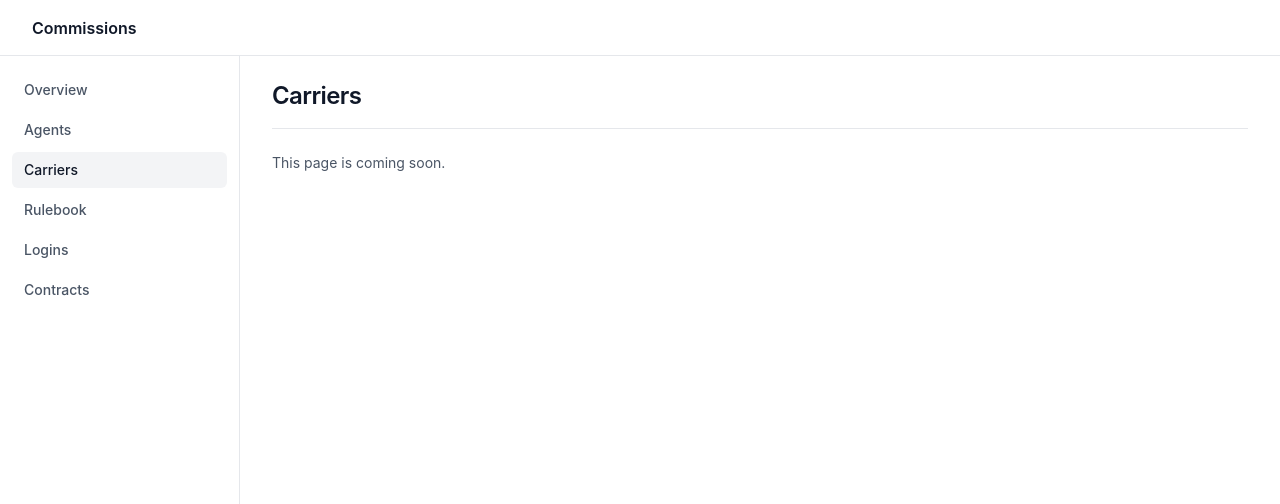
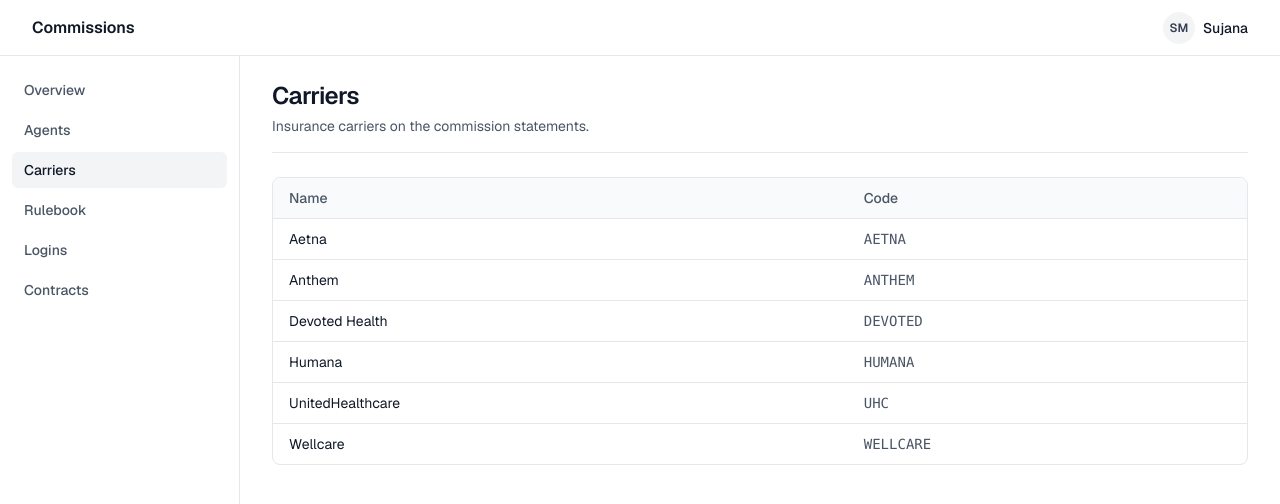
Before and after one commit to smehta-cedar/Admin-dashboard-frontend, a Next.js app: page /carriers in a window 1280 px wide. Shown: the top 504 px of the page. Built offline with nearby package versions, Linux system fonts and the light colour scheme.

Commit message:
Phase 4 — Carriers data and polish

```diff
--- a/app/(dashboard)/agents/page.tsx
+++ b/app/(dashboard)/agents/page.tsx
@@ -9,7 +9,7 @@
 export default function AgentsPage() {
   return (
     <>
-      <PageHeader title="Agents" />
+      <PageHeader title="Agents" description="People who earn commission." />
       <EmptyState
         title="No agents yet"
         description="Agents will appear here once commissions are assigned to them."
--- a/app/(dashboard)/carriers/page.tsx
+++ b/app/(dashboard)/carriers/page.tsx
@@ -1,15 +1,50 @@
 import type { Metadata } from "next";
+import { EmptyState } from "@/components/empty-state";
 import { PageHeader } from "@/components/page-header";
+import { getCarriers } from "@/lib/commissions";
 
 export const metadata: Metadata = {
   title: "Carriers",
 };
 
-export default function CarriersPage() {
+export default async function CarriersPage() {
+  const carriers = await getCarriers();
+
   return (
     <>
-      <PageHeader title="Carriers" />
-      <p className="text-sm text-gray-600">This page is coming soon.</p>
+      <PageHeader
+        title="Carriers"
+        description="Insurance carriers on the commission statements."
+      />
+      {carriers.length === 0 ? (
+        <EmptyState
+          title="No carriers yet"
+          description="Carriers will appear here once commission statements are loaded."
+        />
+      ) : (
+        <div className="overflow-x-auto rounded-lg border border-gray-200">
+          <table className="min-w-full text-left text-sm">
+            <thead className="bg-gray-50">
+              <tr>
+                <th scope="col" className="px-4 py-2.5 font-medium text-gray-600">
+                  Name
+                </th>
+                <th scope="col" className="px-4 py-2.5 font-medium text-gray-600">
+                  Code
+                </th>
+              </tr>
+            </thead>
+            <tbody className="divide-y divide-gray-200 border-t border-gray-200">
+              {carriers.map((carrier) => (
+                <tr key={carrier.code}>
+                  <td className="px-4 py-2.5 text-gray-900">{carrier.name}</td>
+                  <td className="px-4 py-2.5 font-mono text-gray-600">{carrier.code}</td>
+                </tr>
+              ))}
+            </tbody>
+          </table>
+        </div>
+      )}
     </>
   );
 }
--- a/app/(dashboard)/contracts/page.tsx
+++ b/app/(dashboard)/contracts/page.tsx
@@ -9,8 +9,11 @@
 export default function ContractsPage() {
   return (
     <>
-      <PageHeader title="Contracts" />
-      <EmptyState title="No contracts yet" description="Contracts will be listed here." />
+      <PageHeader title="Contracts" description="Agreements with agents and carriers." />
+      <EmptyState
+        title="No contracts yet"
+        description="Agent and carrier contracts will be listed here."
+      />
     </>
   );
 }
--- a/app/(dashboard)/layout.tsx
+++ b/app/(dashboard)/layout.tsx
@@ -9,7 +9,6 @@
   { href: "/rulebook", label: "Rulebook" },
   { href: "/logins", label: "Logins" },
   { href: "/contracts", label: "Contracts" },
-
 ];
 
 export default function DashboardLayout({
--- a/app/(dashboard)/logins/page.tsx
+++ b/app/(dashboard)/logins/page.tsx
@@ -9,8 +9,11 @@
 export default function LoginsPage() {
   return (
     <>
-      <PageHeader title="Logins" />
-      <EmptyState title="No logins yet" description="Saved logins will be listed here." />
+      <PageHeader title="Logins" description="Carrier portal access." />
+      <EmptyState
+        title="No logins yet"
+        description="Carrier commission-portal logins will be listed here. Do not put passwords on this page."
+      />
     </>
   );
 }
--- a/app/(dashboard)/page.tsx
+++ b/app/(dashboard)/page.tsx
@@ -8,11 +8,12 @@
   title: "Overview",
 };
 
-const usd = new Intl.NumberFormat("en-US", { style: "currency", currency: "USD" });
-
-/** Formats the decimal string directly, so amounts never pass through a float. */
+/** Formats the decimal string with string ops only, so amounts never pass through a float. */
 function formatMoney(amount: Money) {
-  return usd.format(amount as `${number}`);
+  const negative = amount.startsWith("-");
+  const [whole, fraction] = (negative ? amount.slice(1) : amount).split(".");
+  const grouped = whole.replace(/\B(?=(\d{3})+(?!\d))/g, ",");
+  return `${negative ? "-" : ""}$${grouped}${fraction === undefined ? "" : `.${fraction}`}`;
 }
 
 function formatMonth(month: Month) {
--- a/app/(dashboard)/rulebook/page.tsx
+++ b/app/(dashboard)/rulebook/page.tsx
@@ -9,8 +9,11 @@
 export default function RulebookPage() {
   return (
     <>
-      <PageHeader title="Rulebook" />
-      <EmptyState title="No rules yet" description="Commission rules will be listed here." />
+      <PageHeader title="Rulebook" description="How payouts are calculated." />
+      <EmptyState
+        title="No rules yet"
+        description="Rules for how each carrier’s commissions are calculated will be listed here."
+      />
     </>
   );
 }
--- a/app/layout.tsx
+++ b/app/layout.tsx
@@ -1,5 +1,10 @@
 import type { Metadata } from "next";
+import { Geist } from "next/font/google";
 import "./globals.css";
+
+const geist = Geist({
+  subsets: ["latin"],
+});
 
 export const metadata: Metadata = {
   title: {
@@ -13,7 +18,9 @@
 }: Readonly<{ children: React.ReactNode }>) {
   return (
     <html lang="en">
-      <body className="min-h-screen bg-white text-gray-900 antialiased">{children}</body>
+      <body className={`${geist.className} min-h-screen bg-white text-gray-900 antialiased`}>
+        {children}
+      </body>
     </html>
   );
 }
--- a/components/navbar.tsx
+++ b/components/navbar.tsx
@@ -26,6 +26,16 @@
       <Link href="/" className="text-base font-semibold text-gray-900">
         {title}
       </Link>
+      {/* Static placeholder until there is auth. */}
+      <div className="ml-auto flex items-center gap-2">
+        <span
+          aria-hidden="true"
+          className="flex size-8 items-center justify-center rounded-full bg-gray-100 text-xs font-semibold text-gray-700"
+        >
+          SM
+        </span>
+        <span className="text-sm font-medium text-gray-900">Sujana</span>
+      </div>
     </header>
   );
 }
```
